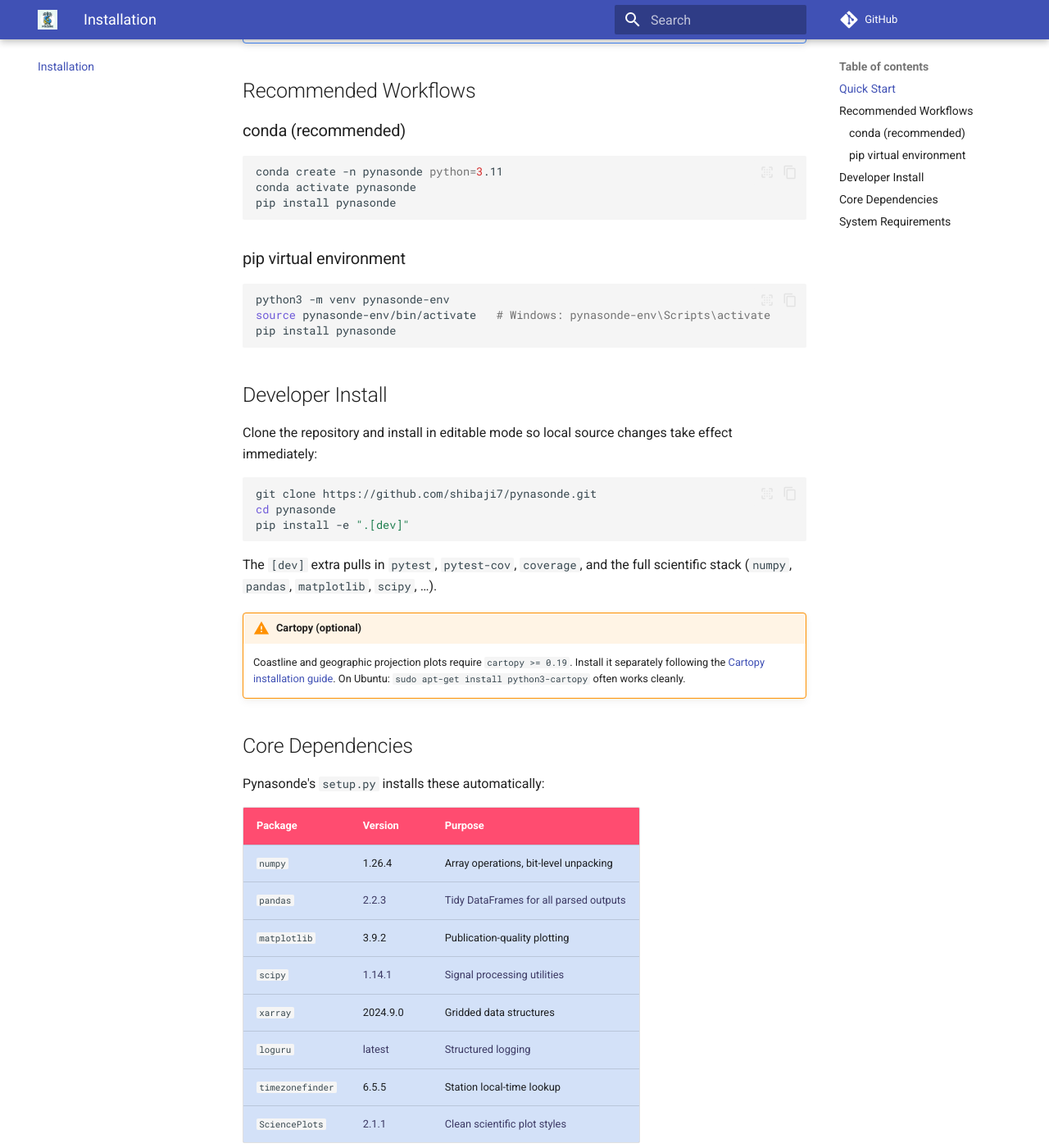
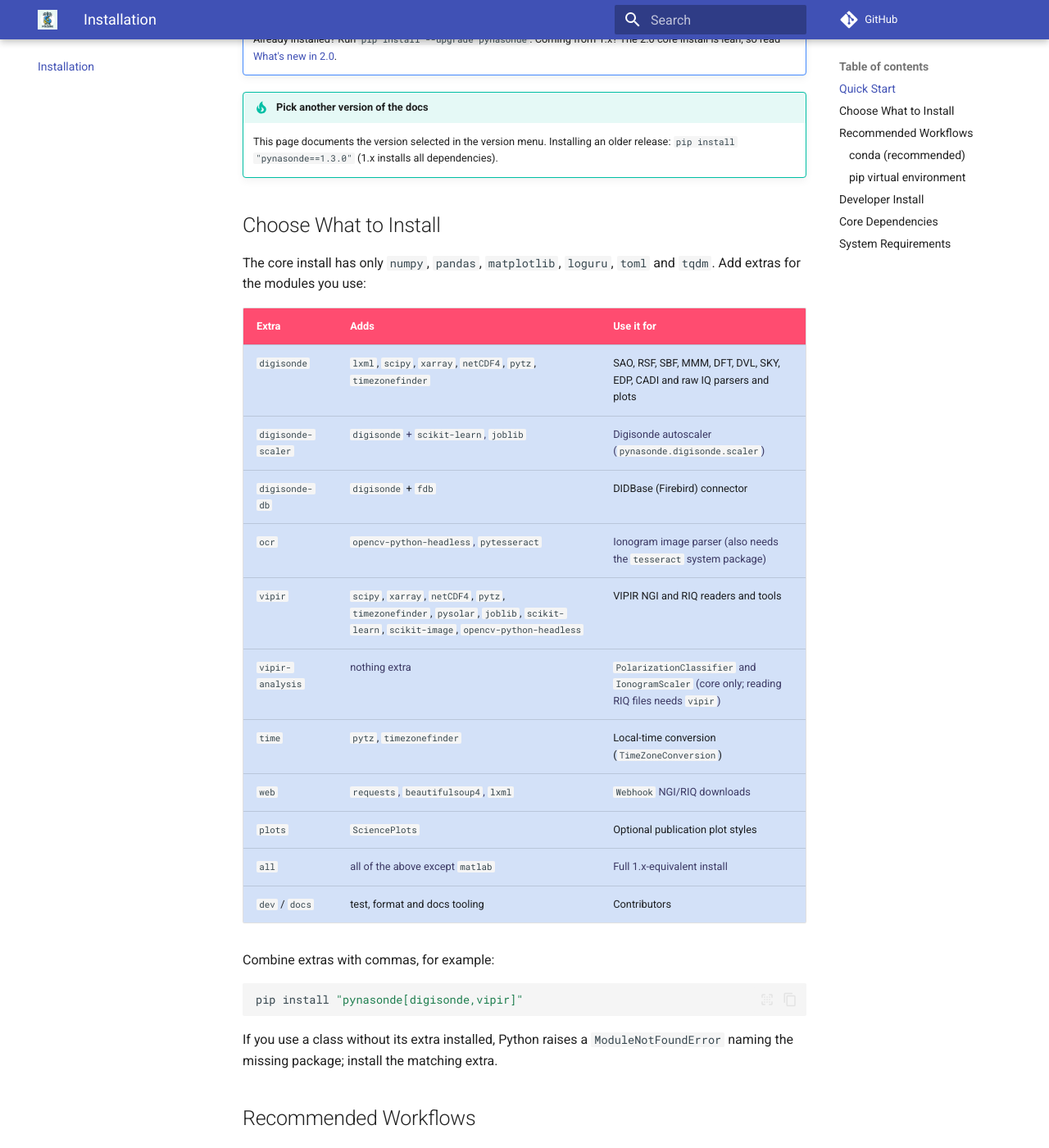
Before and after one commit to shibaji7/pynasonde, an MkDocs documentation site: the page built from docs/user/install.md, in a window 1280 px wide and 1400 px high, scrolled down 744 px. Shown: the whole window at 82% size. Built offline with MkDocs 1.6.1 and Material for MkDocs 9.7.7, drawn with Linux system fonts in a browser that asks for light colours; comment, search, counter and statistics services are not loaded; some of the changed text lies outside the part shown.

Commit message:
Docs versioning, changelog and 2.0 install/migration pages
- .readthedocs.yaml installs .[docs] and fetches tags for setuptools-scm;
  remove stale pinned docs/requirements.txt.
- Add CHANGELOG.md, docs/user/whats_new_2_0.md (nav entry), rewrite the
  install page around the new extras, add README install section.
- Fix raw_plots module docstring (Classes: block broke current griffe),
  so the strict docs build passes with the latest mkdocs/mkdocstrings.

Verified: mkdocs build --strict in a clean venv; v1.0.0 and v1.3.0 build
with their own pinned requirements on Python 3.11.

Co-Authored-By: Claude Sonnet 5.5 <noreply@anthropic.com>

````diff
--- a/docs/user/install.md
+++ b/docs/user/install.md
@@ -21,7 +21,8 @@ Disclaimer:
 ## Quick Start
 
 ```bash
-pip install pynasonde
+pip install pynasonde            # lean core
+pip install "pynasonde[all]"     # everything (what 1.x used to install)
 ```
 
 Verify the install:
@@ -32,7 +33,40 @@ print(pynasonde.__version__)
 ```
 
 !!! note "Upgrade"
-    Already installed? Run `pip install --upgrade pynasonde` to get the latest release.
+    Already installed? Run `pip install --upgrade pynasonde`. Coming from 1.x?
+    The 2.0 core install is lean, so read [What's new in 2.0](whats_new_2_0.md).
+
+!!! tip "Pick another version of the docs"
+    This page documents the version selected in the version menu. Installing an
+    older release: `pip install "pynasonde==1.3.0"` (1.x installs all dependencies).
+
+## Choose What to Install
+
+The core install has only `numpy`, `pandas`, `matplotlib`, `loguru`, `toml` and
+`tqdm`. Add extras for the modules you use:
+
+| Extra | Adds | Use it for |
+|-------|------|------------|
+| `digisonde` | `lxml`, `scipy`, `xarray`, `netCDF4`, `pytz`, `timezonefinder` | SAO, RSF, SBF, MMM, DFT, DVL, SKY, EDP, CADI and raw IQ parsers and plots |
+| `digisonde-scaler` | `digisonde` + `scikit-learn`, `joblib` | Digisonde autoscaler (`pynasonde.digisonde.scaler`) |
+| `digisonde-db` | `digisonde` + `fdb` | DIDBase (Firebird) connector |
+| `ocr` | `opencv-python-headless`, `pytesseract` | Ionogram image parser (also needs the `tesseract` system package) |
+| `vipir` | `scipy`, `xarray`, `netCDF4`, `pytz`, `timezonefinder`, `pysolar`, `joblib`, `scikit-learn`, `scikit-image`, `opencv-python-headless` | VIPIR NGI and RIQ readers and tools |
+| `vipir-analysis` | nothing extra | `PolarizationClassifier` and `IonogramScaler` (core only; reading RIQ files needs `vipir`) |
+| `time` | `pytz`, `timezonefinder` | Local-time conversion (`TimeZoneConversion`) |
+| `web` | `requests`, `beautifulsoup4`, `lxml` | `Webhook` NGI/RIQ downloads |
+| `plots` | `SciencePlots` | Optional publication plot styles |
+| `all` | all of the above except `matlab` | Full 1.x-equivalent install |
+| `dev` / `docs` | test, format and docs tooling | Contributors |
+
+Combine extras with commas, for example:
+
+```bash
+pip install "pynasonde[digisonde,vipir]"
+```
+
+If you use a class without its extra installed, Python raises a
+`ModuleNotFoundError` naming the missing package; install the matching extra.
 
 ## Recommended Workflows
 
@@ -62,8 +96,19 @@ cd pynasonde
 pip install -e ".[dev]"
 ```
 
-The `[dev]` extra pulls in `pytest`, `pytest-cov`, `coverage`, and the full
-scientific stack (`numpy`, `pandas`, `matplotlib`, `scipy`, …).
+The `[dev]` extra pulls in `pytest`, `pytest-cov`, `coverage`, `black`, `isort`,
+`autoflake`, `build` and every module extra, so the whole test suite can run.
+
+The repository's `Makefile` wraps the common tasks and runs them in a conda
+environment named `pynasonde` (`make env` creates it from `env.yml`):
+
+```bash
+make env          # create/update the conda dev environment
+make install-dev  # editable install with dev extras
+make test         # full test suite with coverage
+make format       # autoflake + isort + black
+make docs         # build the documentation site
+```
 
 !!! warning "Cartopy (optional)"
     Coastline and geographic projection plots require `cartopy >= 0.19`.
@@ -72,18 +117,16 @@ scientific stack (`numpy`, `pandas`, `matplotlib`, `scipy`, …).
 
 ## Core Dependencies
 
-Pynasonde's `setup.py` installs these automatically:
+Installed automatically with `pip install pynasonde` (minimum versions, taken from `pyproject.toml`):
 
-| Package | Version | Purpose |
+| Package | Minimum | Purpose |
 |---------|---------|---------|
-| `numpy` | 1.26.4 | Array operations, bit-level unpacking |
-| `pandas` | 2.2.3 | Tidy DataFrames for all parsed outputs |
-| `matplotlib` | 3.9.2 | Publication-quality plotting |
-| `scipy` | 1.14.1 | Signal processing utilities |
-| `xarray` | 2024.9.0 | Gridded data structures |
-| `loguru` | latest | Structured logging |
-| `timezonefinder` | 6.5.5 | Station local-time lookup |
-| `SciencePlots` | 2.1.1 | Clean scientific plot styles |
+| `numpy` | 1.26 | Array operations, bit-level unpacking |
+| `pandas` | 2.2 | Tidy DataFrames for all parsed outputs |
+| `matplotlib` | 3.9 | Plotting |
+| `loguru` | any | Structured logging |
+| `toml` | any | Configuration files |
+| `tqdm` | any | Progress bars |
 
 ## System Requirements
 
--- a/mkdocs.yml
+++ b/mkdocs.yml
@@ -68,6 +68,7 @@ extra_javascript:
 nav:
     - Home: index.md
     - Installation: user/install.md
+    - What's New in 2.0: user/whats_new_2_0.md
     # - Ionosonde Data Access: user/ionosonde.md
     - VIPIR: user/vipir.md
     - DIGISONDE: user/digisonde.md
````
Also changed, not shown: .readthedocs.yaml (+10 -4 lines), CHANGELOG.md (added, +74 -0 lines), README.md (+15 -1 lines), docs/requirements.txt (deleted, +0 -93 lines), docs/user/whats_new_2_0.md (added, +62 -0 lines), 1 other file.
